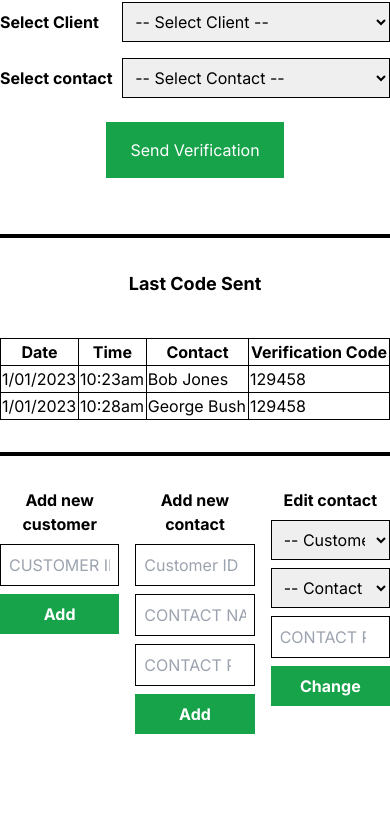
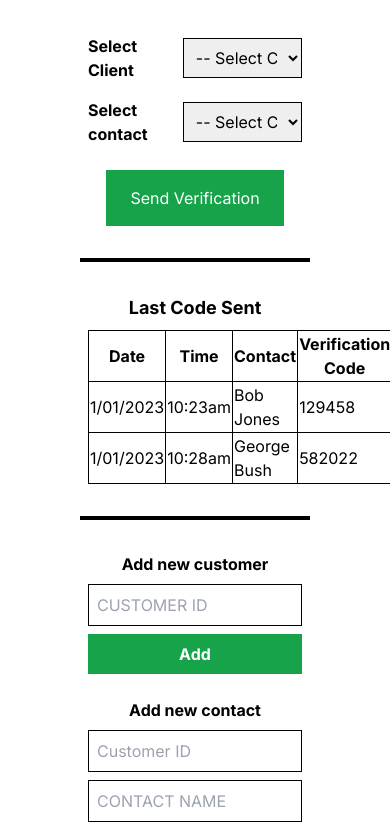
Before and after one commit to endjiansyah/FE-smsVerificationSystem, a plain HTML site: page index.html in a window 390 px wide. Shown: the part 94-921 px from the top of the page. Before the commit the page ends 860 px from the top, so only its background shows below. Drawn offline with Linux system fonts and the light colour scheme.

Commit message:
update responsive

```diff
--- a/index.html
+++ b/index.html
@@ -23,7 +23,7 @@
             </div>
 
             <div class="py-8">
-                <div class="grid grid-cols-1 md:grid-cols-2 gap-4 lg:gap-16 lg:mx-4">
+                <div class="grid grid-cols-1 md:grid-cols-2 gap-4 lg:gap-16 px-2 lg:mx-4">
                     <div class="flex items-center gap-1">
                         <label for="client" class="w-44 font-bold">Select Client</label>
                         <select name="client" id="client" class="w-full px-2 py-2 border border-black">
@@ -43,7 +43,7 @@
                         </select>
                     </div>
                 </div>
-                <div class="py-6 flex justify-center">
+                <div class="pt-6 flex justify-center">
                     <button class="px-6 py-4 bg-green-600 text-white">Send Verification</button>
                 </div>
             </div>
@@ -52,50 +52,52 @@
             <div class="pt-8 pb-2 text-center">
                 <h4 class="text-lg font-bold">Last Code Sent</h4>
             </div>
-            <table class="w-full my-8">
+            <div class="px-2">
+                <table class="w-full mb-8">
                     <thead>
                         <tr>
-                        <th class="border border-black">Date</th>
-                        <th class="border border-black">Time</th>
-                        <th class="border border-black">Contact</th>
-                        <th class="border border-black">Verification Code</th>
+                            <th>Date</th>
+                            <th>Time</th>
+                            <th>Contact</th>
+                            <th>Verification Code</th>
                         </tr>
                     </thead>
                     <!-- ------------------------ -->
                     <tr>
-                    <td class="border border-black">
+                        <td>
                             1/01/2023
                         </td>
-                    <td class="border border-black">
+                        <td>
                             10:23am
                         </td>
-                    <td class="border border-black">
+                        <td>
                             Bob Jones
                         </td>
-                    <td class="border border-black">
+                        <td>
                             129458
                         </td>
                     </tr>
                     <!-- -- -->
                     <tr>
-                    <td class="border border-black">
+                        <td>
                             1/01/2023
                         </td>
-                    <td class="border border-black">
+                        <td>
                             10:28am
                         </td>
-                    <td class="border border-black">
+                        <td>
                             George Bush
                         </td>
-                    <td class="border border-black">
-                        129458
+                        <td>
+                            582022
                         </td>
                     </tr>
                 </table>
+            </div>
 
             <div class="w-full h-1 bg-black"></div>
 
-            <div class="grid grid-cols-3 py-8 gap-4 text-center items-start">
+            <div class="grid grid-cols-1 md:grid-cols-3 px-2 py-8 gap-6 md:gap-4 text-center items-start">
                 <div class="flex flex-col justify-center gap-2">
                     <div class="font-bold">Add new customer</div>
                     <input type="text" class="w-full px-2 py-2 border border-black" name="customerId" id="customerId" placeholder="CUSTOMER ID">
@@ -103,6 +105,7 @@
                 </div>
 
                 <div class="flex flex-col justify-center gap-2">
+
                     <div class="font-bold">Add new contact</div>
                     <input type="text" class="w-full px-2 py-2 border border-black" name="contactId" id="contactId" placeholder="Customer ID">
                     <input type="text" class="w-full px-2 py-2 border border-black" name="contactName" id="contactName" placeholder="CONTACT NAME">
@@ -111,6 +114,7 @@
                 </div>
 
                 <div class="flex flex-col justify-center gap-2">
+
 
                     <div class="font-bold">Edit contact</div>
 
```
Also changed, not shown: output.css. Lines whose indentation alone changed are shown as unchanged.
